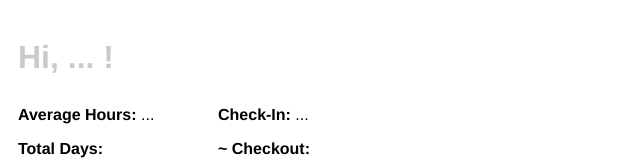
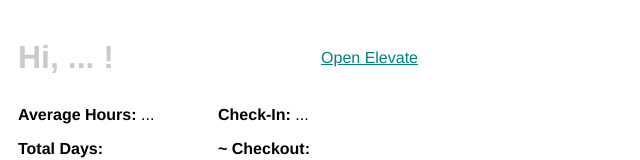
Before and after one commit to minaseem/smart-elevate, a browser extension: page src/browser_action/browser_action.html in a window 1280 px wide. Shown: the top 160 px of the page, without its empty margins (0-640 px from the left). Drawn offline with Linux system fonts and the light colour scheme.

Commit message:
elevate anchor

```diff
--- a/src/browser_action/browser_action.html
+++ b/src/browser_action/browser_action.html
@@ -50,6 +50,9 @@
 
     .header {
         color: #cacaca;
+        display: flex;
+        justify-content: space-between;
+        align-items: center;
     }
 
     footer {
@@ -59,6 +62,10 @@
         margin: 10px 0 4px 0;
         user-select: none;
     }
+
+    .header a {
+        color: teal;
+    }
 </style>
 <script src="./popup.js" defer></script>
 <div id="mainPopup" class="mainPopup">
@@ -66,6 +73,7 @@
         <h1>
             Hi, <span id="name">...</span> !
         </h1>
+        <a href="https://elevate.darwinbox.in/attendance" target="_blank">Open Elevate</a>
     </div>
     <div class="row">
         <div>
```
